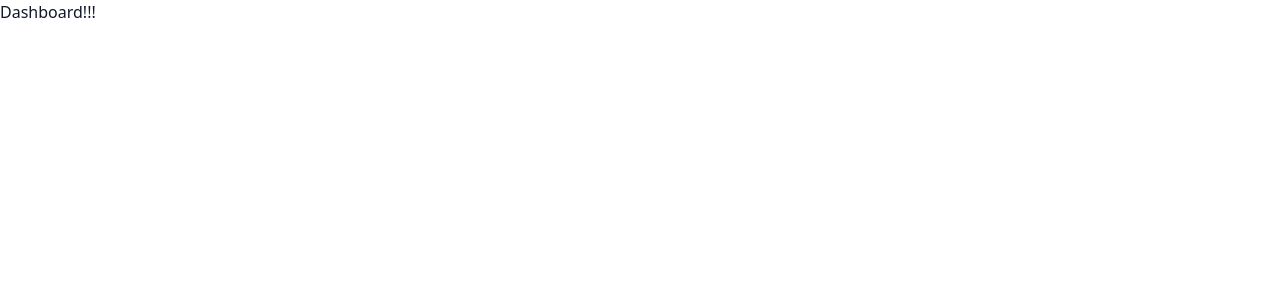
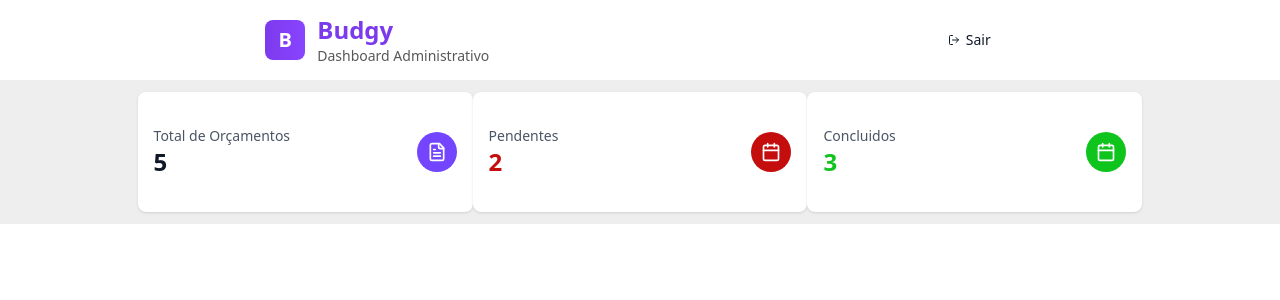
Before and after one commit to Freitas024/Budgy, a Next.js app: page /dashboard in a window 1280 px wide. Shown: the top 300 px of the page. Built offline with nearby package versions, Linux system fonts and the light colour scheme.

Commit message:
style: criando estilo da pagina de dashboard.

```diff
--- /dev/null
+++ b/src/app/(auth)/dashboard/layout.tsx
@@ -0,0 +1,15 @@
+import Header from "@/components/headerDashboard/headerDashboard";
+import "@/styles/globals.css";
+
+export default function RootLayout({
+  children,
+}: Readonly<{
+  children: React.ReactNode;
+}>) {
+  return (
+    <div>
+      <Header />
+      {children}
+    </div>
+  );
+}
--- a/src/app/(auth)/dashboard/page.tsx
+++ b/src/app/(auth)/dashboard/page.tsx
@@ -1,11 +1,17 @@
 "use client";
 
-
+import CardAdmin from "@/components/cardAdmin/cardAdmin";
+import { FileText } from "lucide-react";
+import { Calendar } from "lucide-react";
 export default function Dashboard() {
 
     return(
-        <main>
-            <h2>Dashboard!!!</h2>
+        <main className="flex flex-col justify-center items-center p-3 bg-[#eeeeee]">
+            <div className="w-[80%] flex flex-row justify-around items-center">
+                <CardAdmin title="Total de Orçamentos" number="5" icon={<FileText />} bgColor="bg-[#7345fe]"/>
+                <CardAdmin title="Pendentes" number="2" icon={<Calendar />} bgColor="bg-[#c40e0e]" numberColor="text-[#c40e0e]  "/>
+                <CardAdmin title="Concluidos" number="3" icon={<Calendar />} bgColor="bg-[#0ec41d]" numberColor="text-[#0ec41d]"/>
+            </div>
         </main>
     )
 }
--- a/src/app/(auth)/forms/page.tsx
+++ b/src/app/(auth)/forms/page.tsx
@@ -38,7 +38,12 @@ export default function Home() {
           textLabel="Tipo de Serviço/Produto"
           textId="tipo-servico"
           textName="tipo-servico"
-          optionTextValue=""
+          optionTextValue="Selecione"
+          optionTextValue1="Desenvolvimento web"
+          optionTextValue2="Design Gráfico"
+          optionTextValue3="Consultoria"
+          optionTextValue4="Marketing Digital"
+          optionTextValue5="Outros"
           textOption="Selecione o tipo de serviço"
           textOption1="Desenvolvimento web"
           textOption2="Design Gráfico"
--- a/src/components/button/button.tsx
+++ b/src/components/button/button.tsx
@@ -1,11 +1,13 @@
 interface ButtonProps extends React.ButtonHTMLAttributes<HTMLButtonElement> {
   textButton: string;
   className?: string;
+  icon?: React.ReactNode;
 }
 
 export default function Button({
     textButton,
     className = "bg-[#7C3AED] text-[#FFFFFF] text-md px-6 py-2 mt-18 font-semibold rounded-xl flex justify-center items-center hover:shadow-lg cursor-pointer",
+    icon
 }: ButtonProps) {
-  return <button className={className}>{textButton}</button>;
+  return <button className={className}> {icon && <span>{icon}</span>} {textButton}</button>;
 }
--- /dev/null
+++ b/src/components/cardAdmin/cardAdmin.tsx
@@ -0,0 +1,29 @@
+export default function CardAdmin({
+  className = "w-80 rounded-lg shadow p-4 flex items-center justify-between bg-white",
+  icon,
+  title,
+  number,
+  numberColor,
+  bgColor,
+}: {
+  className?: string;
+  title: string;
+  number: string;
+  icon?: React.ReactNode;
+  numberColor?: string;
+  bgColor?: string;
+}) {
+  return (
+    <main className="w-100 h-30 rounded-lg shadow p-4 flex items-center justify-between bg-white">
+      <section>
+        <p className="text-sm text-gray-600">{title}</p>
+        <span className={`text-2xl font-bold ${numberColor}`}>{number}</span>
+      </section>
+      <div className={`w-10 h-10 rounded-full flex items-center justify-center ${bgColor}`}>
+        <span className="flex justify-center items-center text-white w-5 h-5">
+          {icon}
+        </span>
+      </div>
+    </main>
+  );
+}
--- /dev/null
+++ b/src/components/headerDashboard/headerDashboard.tsx
@@ -0,0 +1,16 @@
+import Logo from "@/components/logoAdmin/LogoAdmin";
+import Button from "@/components/button/button";
+import { LogOut } from "lucide-react";
+
+export default function HeaderDashboard() {
+  return (
+    <main className="flex flex-row items-center h-[80px] py-2 px-12 justify-around w-full shadow-md">
+      <Logo />
+      <Button
+        icon={<LogOut size={12}/>}
+        textButton="Sair"
+        className="text-(-var[--foreground]) text-md px-6 h-[42px] gap-[6px] font-normal text-sm rounded-xl flex justify-center items-center cursor-pointer hover:bg-[#dddddd]"
+      />
+    </main>
+  );
+}
--- a/src/components/inputSelect/InputSelect.tsx
+++ b/src/components/inputSelect/InputSelect.tsx
@@ -3,6 +3,11 @@ export default function InputSelect({
   textId,
   textName,
   optionTextValue,
+  optionTextValue1,
+  optionTextValue2,
+  optionTextValue3,
+  optionTextValue4,
+  optionTextValue5,
   textOption,
   textOption1,
   textOption2,
@@ -14,6 +19,11 @@ export default function InputSelect({
   textId: string;
   textName: string;
   optionTextValue: string;
+  optionTextValue1: string;
+  optionTextValue2: string;
+  optionTextValue3: string;
+  optionTextValue4: string;
+  optionTextValue5: string;
   textOption: string;
   textOption1: string;
   textOption2: string;
@@ -29,11 +39,11 @@ export default function InputSelect({
         <option value={optionTextValue} disabled selected>
           {textOption}
         </option>
-        <option value={optionTextValue}>{textOption1}</option>
-        <option value={optionTextValue}>{textOption2}</option>
-        <option value={optionTextValue}>{textOption3}</option>
-        <option value={optionTextValue}>{textOption4}</option>
-        <option value={optionTextValue}>{textOption5}</option>
+        <option value={optionTextValue1}>{textOption1}</option>
+        <option value={optionTextValue2}>{textOption2}</option>
+        <option value={optionTextValue3}>{textOption3}</option>
+        <option value={optionTextValue4}>{textOption4}</option>
+        <option value={optionTextValue5}>{textOption5}</option>
       </select>
     </main>
   );
--- /dev/null
+++ b/src/components/logoAdmin/LogoAdmin.tsx
@@ -0,0 +1,13 @@
+export default function LogoAdmin() {
+  return (
+    <div className="flex items-center gap-3">
+      <div className="w-10 h-10 rounded-lg flex items-center justify-center bg-[linear-gradient(to_right,_#7C3AED,_#8944FF)]">
+        <span className="text-white font-semibold text-xl">B</span>
+      </div>
+      <div>
+        <h2 className="text-2xl font-bold text-[#7C3AED]">Budgy</h2>
+        <p className="text-sm font-normal text-[#585858]">Dashboard Administrativo</p>
+      </div>
+    </div>
+  );
+}
```
